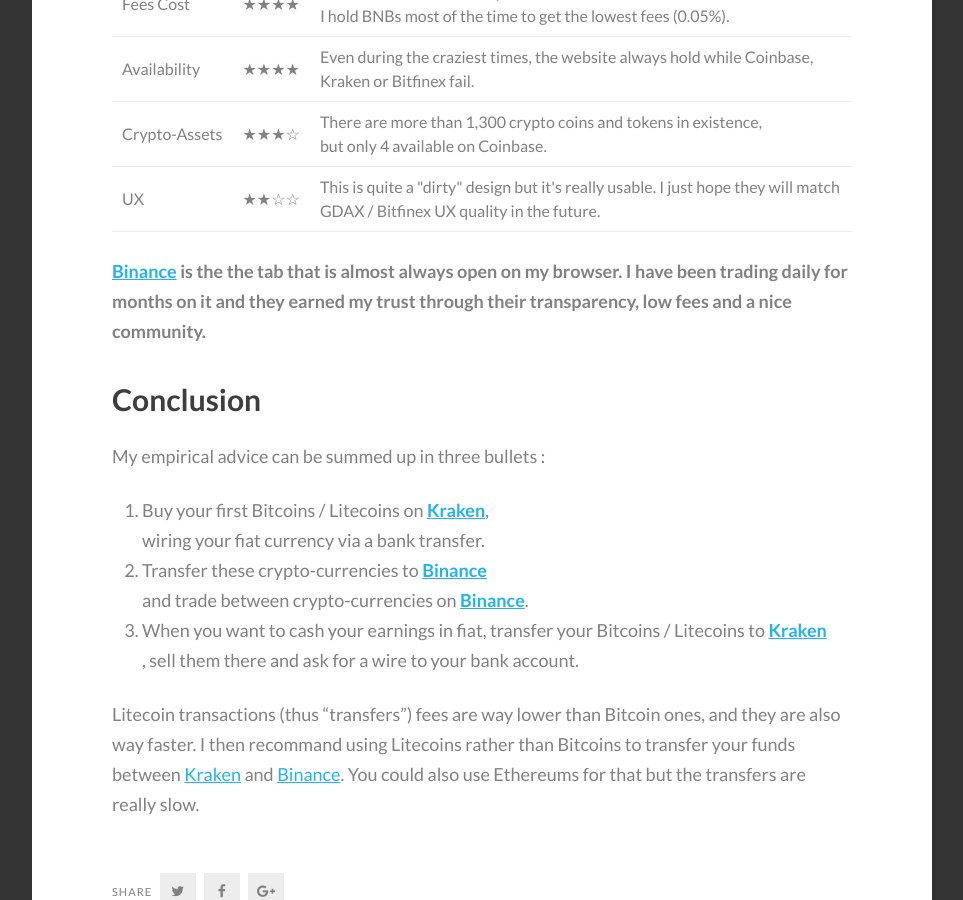
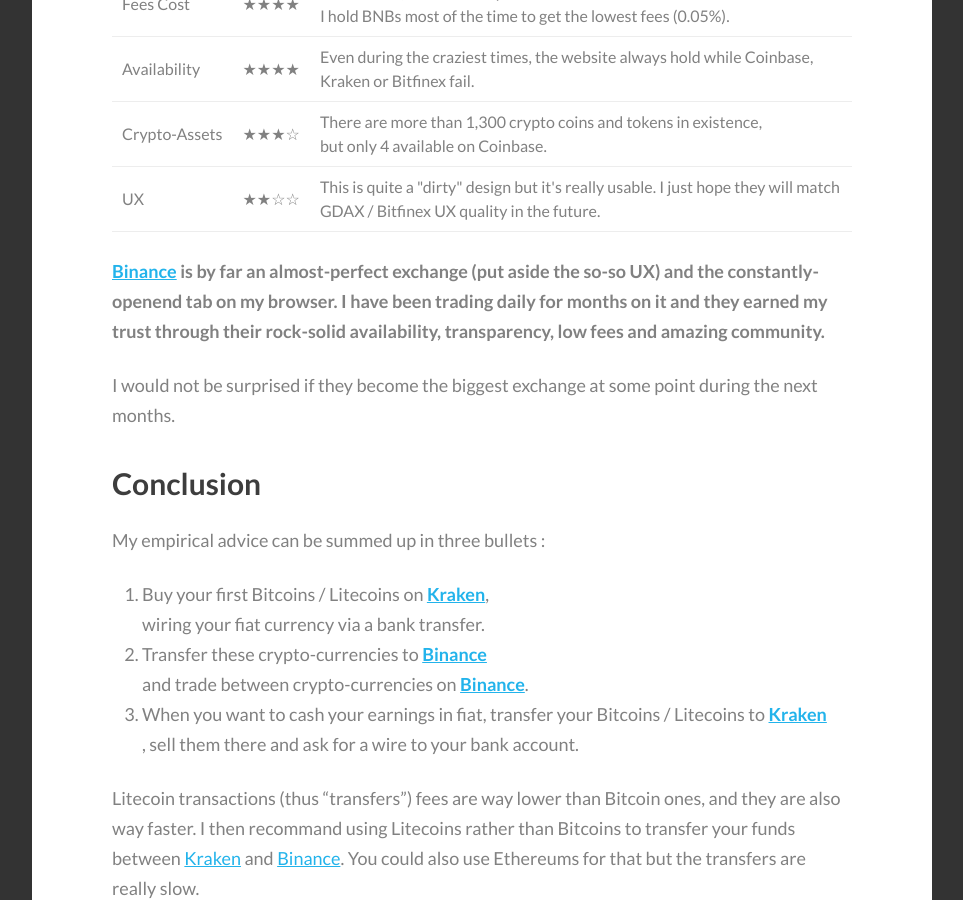
Before and after one commit to ivangabriele/blog, a Jekyll site: the page built from _posts/2017-12-21-the-best-exchanges-to-buy-and-sell-your-cryptocurrencies.md, in a window 1280 px wide and 900 px high, scrolled down 4581 px. Shown: the whole window, without its empty margins (8-971 px from the left). Built offline with Jekyll 4.4.1, drawn with Linux system fonts in a browser that asks for light colours; some web fonts are replaced; comment, search, counter and statistics services are not loaded.

Commit message:
posts: update

```diff
--- a/_posts/2017-12-21-the-best-exchanges-to-buy-and-sell-your-cryptocurrencies.md
+++ b/_posts/2017-12-21-the-best-exchanges-to-buy-and-sell-your-cryptocurrencies.md
@@ -211,7 +211,9 @@
   </tbody>
 </table>
 
-**[Binance](https://www.binance.com/?ref=10265687) is the the tab that is almost always open on my browser. I have been trading daily for months on it and they earned my trust through their transparency, low fees and a nice community.**
+**[Binance](https://www.binance.com/?ref=10265687) is by far an almost-perfect exchange (put aside the so-so UX) and the constantly-openend tab on my browser. I have been trading daily for months on it and they earned my trust through their rock-solid availability, transparency, low fees and amazing community.**
+
+I would not be surprised if they become the biggest exchange at some point during the next months.
 
 <h2 id="Conclusion">Conclusion</h2>
 
```
